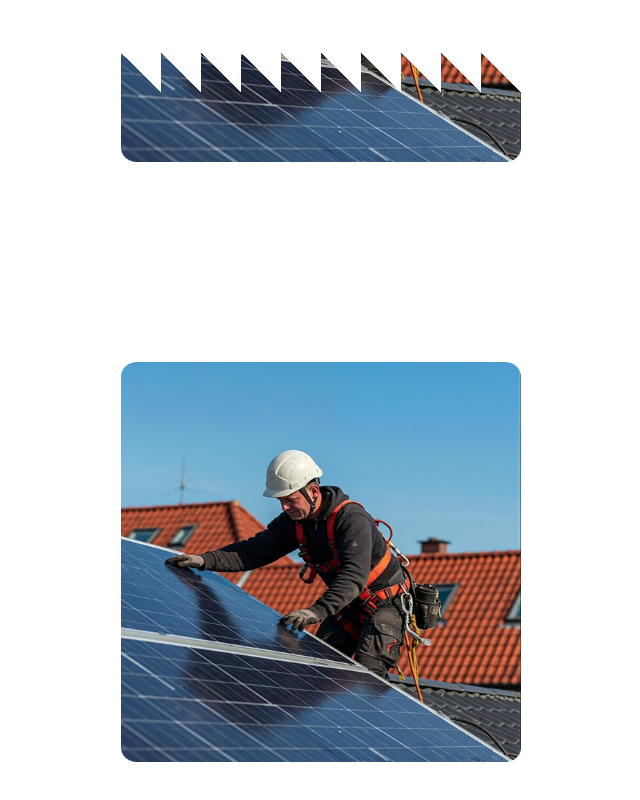
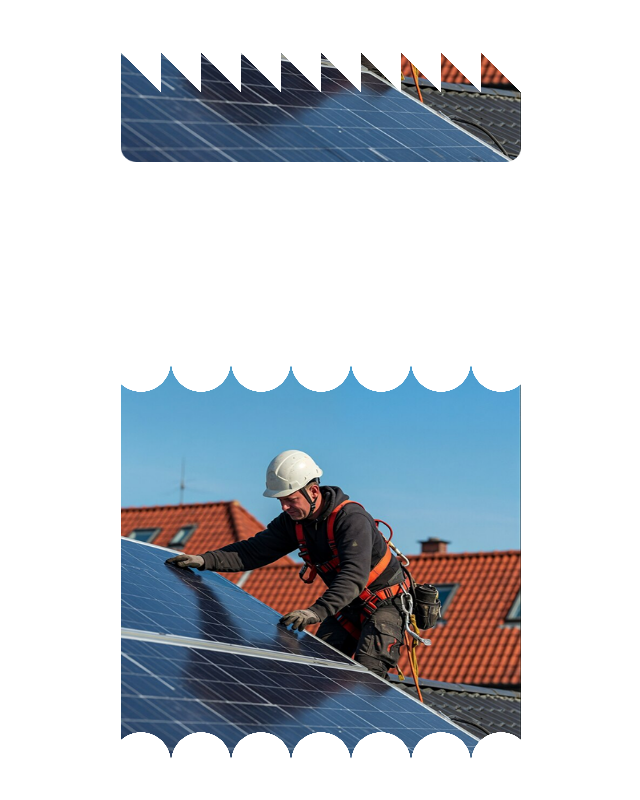
Before and after one commit to Tasniasamia/modern_css-properties, a Next.js app: page / in a window 1280 px wide. Shown: the part 8078-8878 px from the top of the page, without its empty margins (319-959 px from the left). Built offline with nearby package versions, Linux system fonts and the light colour scheme.

Commit message:
some done

```diff
--- a/app/globals.css
+++ b/app/globals.css
@@ -291,3 +291,13 @@ body {
   mask-size: 10%;
 
 }
+
+.about-img3{
+  /* mask:radial-gradient(#0000,#000);; */
+  /* mask:radial-gradient(#0000 100px,#000 100px); not working */
+  /* mask:radial-gradient(circle at bottom,#0000 50px,#000 50px); */
+  /* mask:radial-gradient(circle at top,#0000 50px,#000 50px); */
+  mask:radial-gradient(30px at 50% 30px, #0000 99%,#000) 50%-30px / 50% 100px;
+  mask-size: 15%;
+
+}
```
